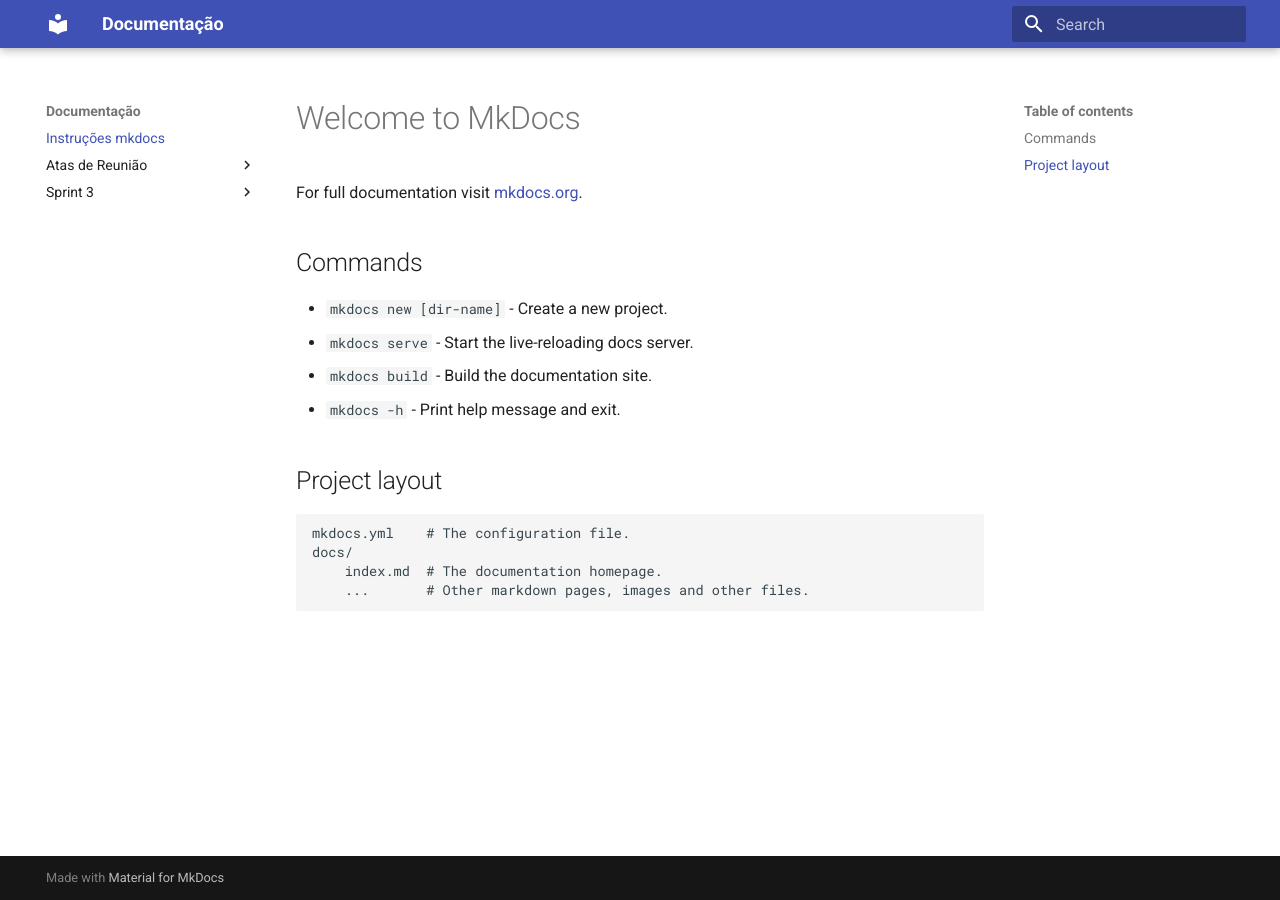
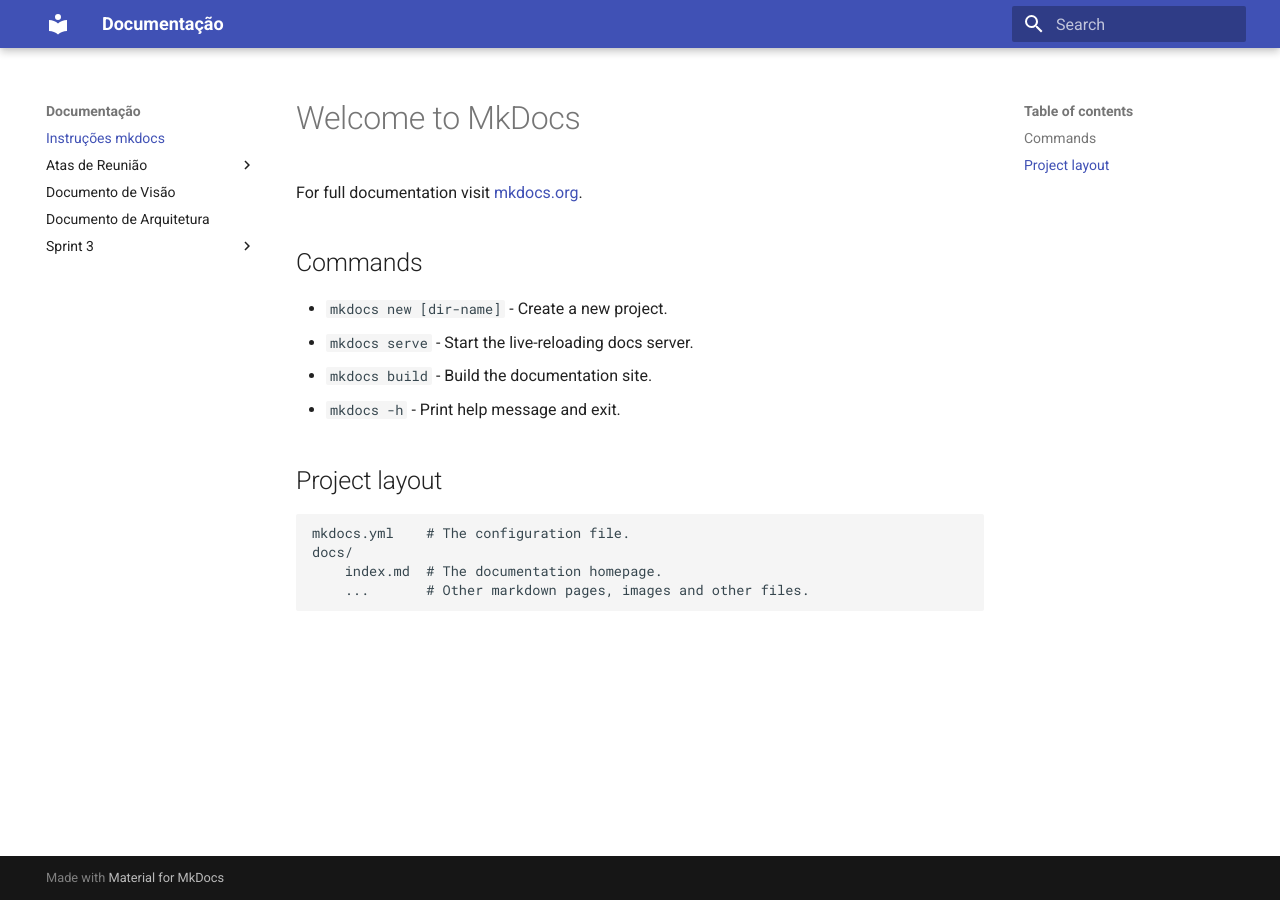
Before and after one commit to FGA0138-MDS-Ajax/2026.1-T03-Parnas, an MkDocs documentation site: the page built from docs/index.md, in a window 1280 px wide. Built offline with MkDocs 1.6.1 and Material for MkDocs 9.7.7, drawn with Linux system fonts in a browser that asks for light colours.

Commit message:
docs: configuração do MkDocs (mkdocs.yml)

```diff
--- a/mkdocs.yml
+++ b/mkdocs.yml
@@ -4,6 +4,8 @@
   - Instruções mkdocs: "index.md"
   - Atas de Reunião:
       - Ata 1: "atas-reuniao/ata-reuniao-1.md"
+  - Documento de Visão: "doc visao/visao.md"
+  - Documento de Arquitetura: "doc arq/arq.md"
   - Sprint 3:
 
       - Fluxo: "sprint3/fluxo.md"
```
